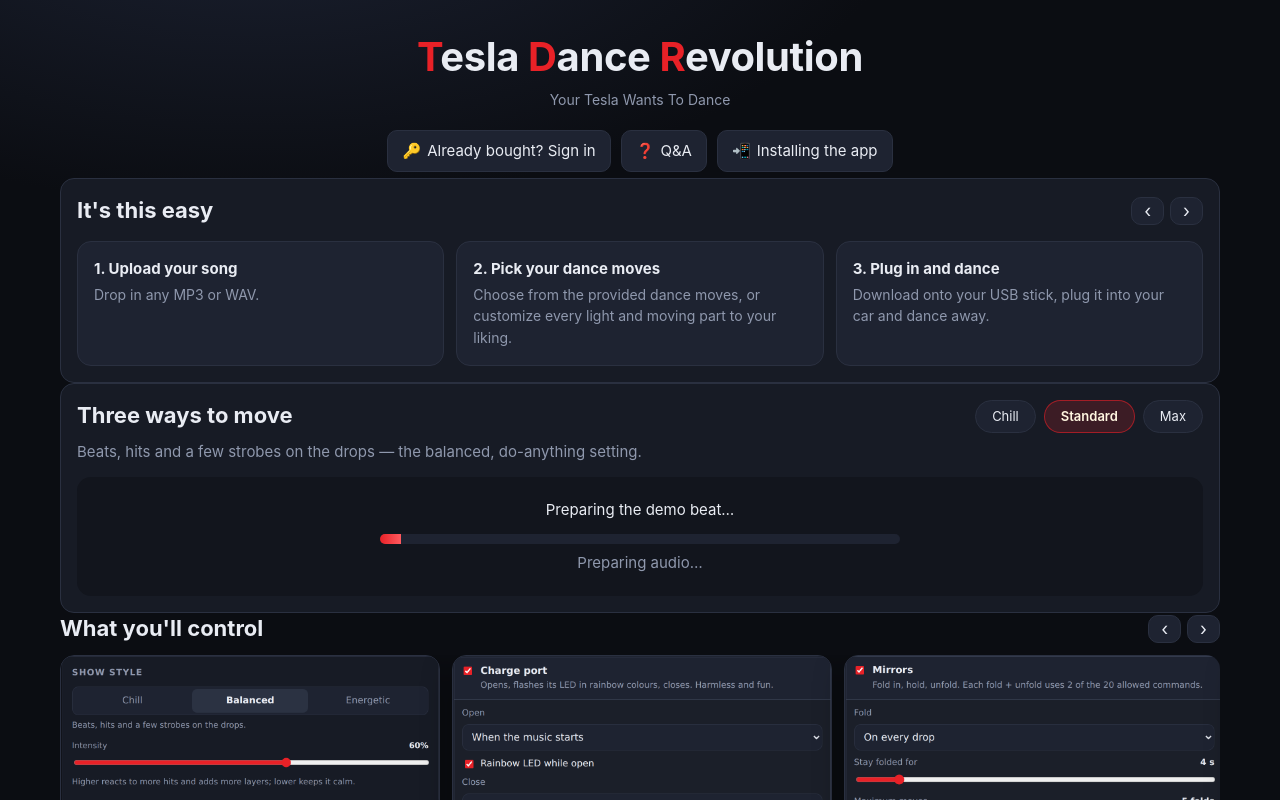
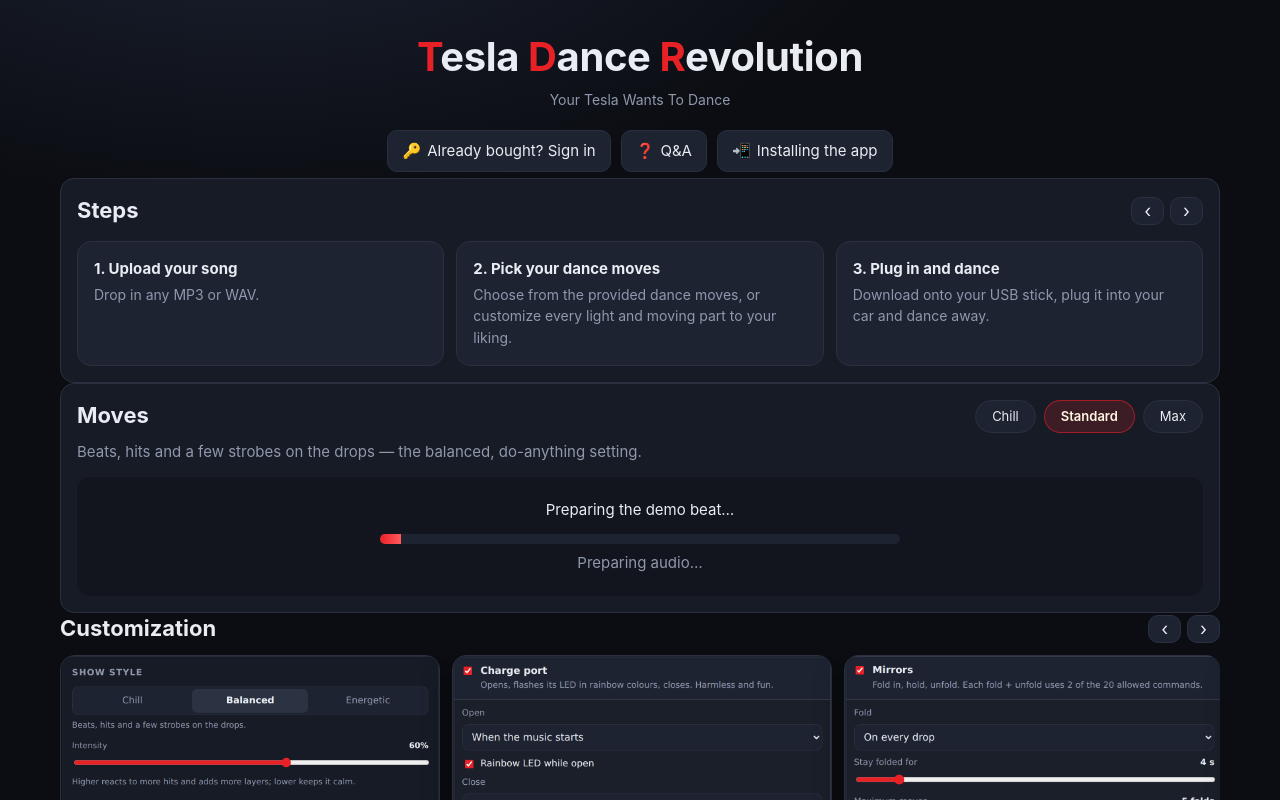
Before and after one commit to dolab080-star/TDR-App, a React (Vite) app: page / in a window 1280 px wide. Shown: the top 800 px of the page. Built offline with nearby package versions, Linux system fonts and the light colour scheme.

Commit message:
Label the three home boxes Steps, Moves and Customization
Co-Authored-By: Claude Fable 5.1 <noreply@anthropic.com>
Claude-Session: https://claude.ai/code/session_01DwjBq8f4iUqo7yMiLccmhw

```diff
--- a/src/components/DemoShowcase.tsx
+++ b/src/components/DemoShowcase.tsx
@@ -130,9 +130,9 @@ export function DemoShowcase({ hidden = false }: Props) {
   const active = MOVES.find((m) => m.id === style)!;
 
   return (
-    <section className="panel demo" ref={sectionRef} aria-label="Three ways to move" hidden={hidden}>
+    <section className="panel demo" ref={sectionRef} aria-label="Moves" hidden={hidden}>
       <div className="demo-head">
-        <h2>Three ways to move</h2>
+        <h2>Moves</h2>
         <div className="chips" role="group" aria-label="Dance style">
           {MOVES.map((m) => (
             <button key={m.id} className={`chip${style === m.id ? ' on' : ''}`} aria-pressed={style === m.id} onClick={() => setStyle(m.id)}>
--- a/src/components/Home.tsx
+++ b/src/components/Home.tsx
@@ -93,9 +93,9 @@ export function Home({ install }: Props) {
         </div>
       )}
 
-      <section className="panel steps-section" hidden={fullPage} aria-label="It's this easy">
+      <section className="panel steps-section" hidden={fullPage} aria-label="Steps">
         <div className="peek-head">
-          <h2>It's this easy</h2>
+          <h2>Steps</h2>
           <div className="peek-nav">
             <button className="btn" onClick={() => swipeSteps(-1)} aria-label="Previous step">
               ‹
--- a/src/components/OptionsGallery.tsx
+++ b/src/components/OptionsGallery.tsx
@@ -21,9 +21,9 @@ export function OptionsGallery() {
     track.scrollBy({ left: dir * Math.max(240, track.clientWidth * 0.8), behavior: 'smooth' });
   };
   return (
-    <section className="peek" aria-label="What you'll be able to control">
+    <section className="peek" aria-label="Customization">
       <div className="peek-head">
-        <h2>What you'll control</h2>
+        <h2>Customization</h2>
         <div className="peek-nav">
           <button className="btn" onClick={() => step(-1)} aria-label="Previous">
             ‹
```
Also changed, not shown: 1 other file (tests, documents, lock files or other folders).
